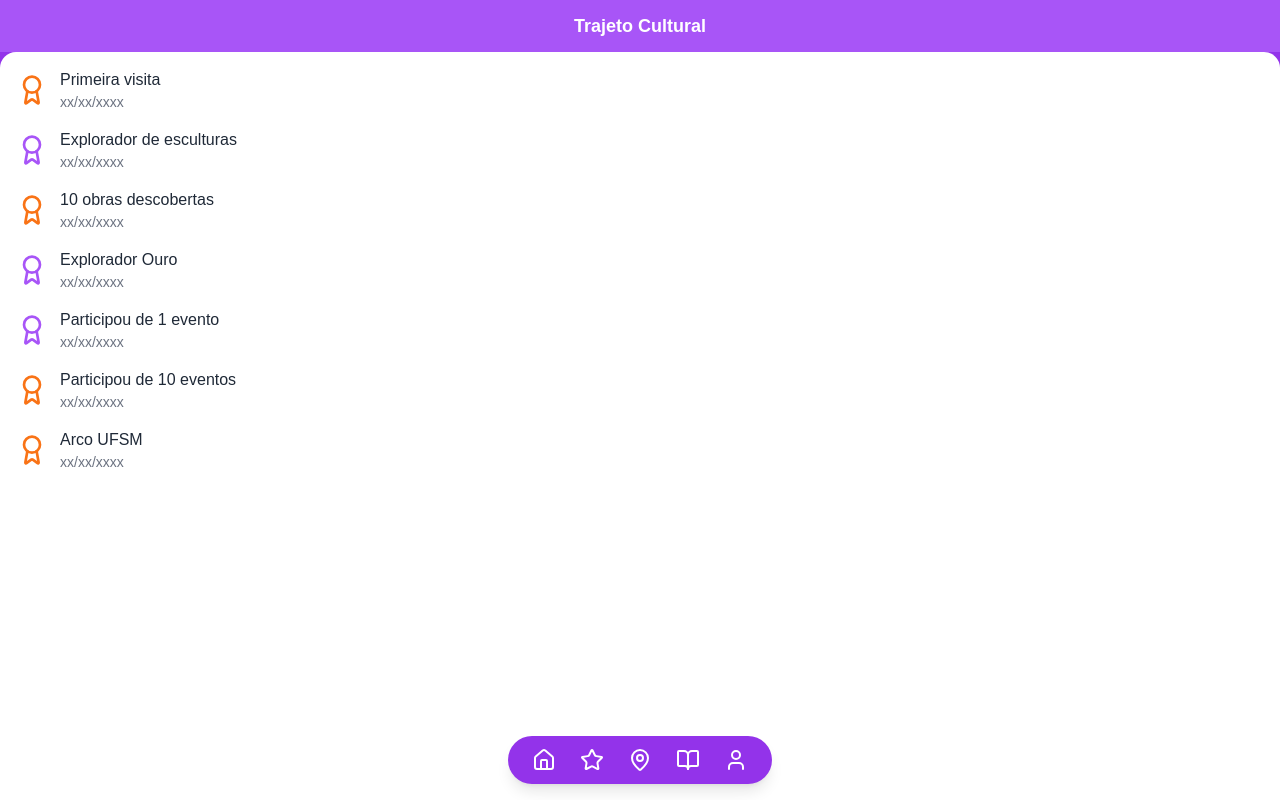
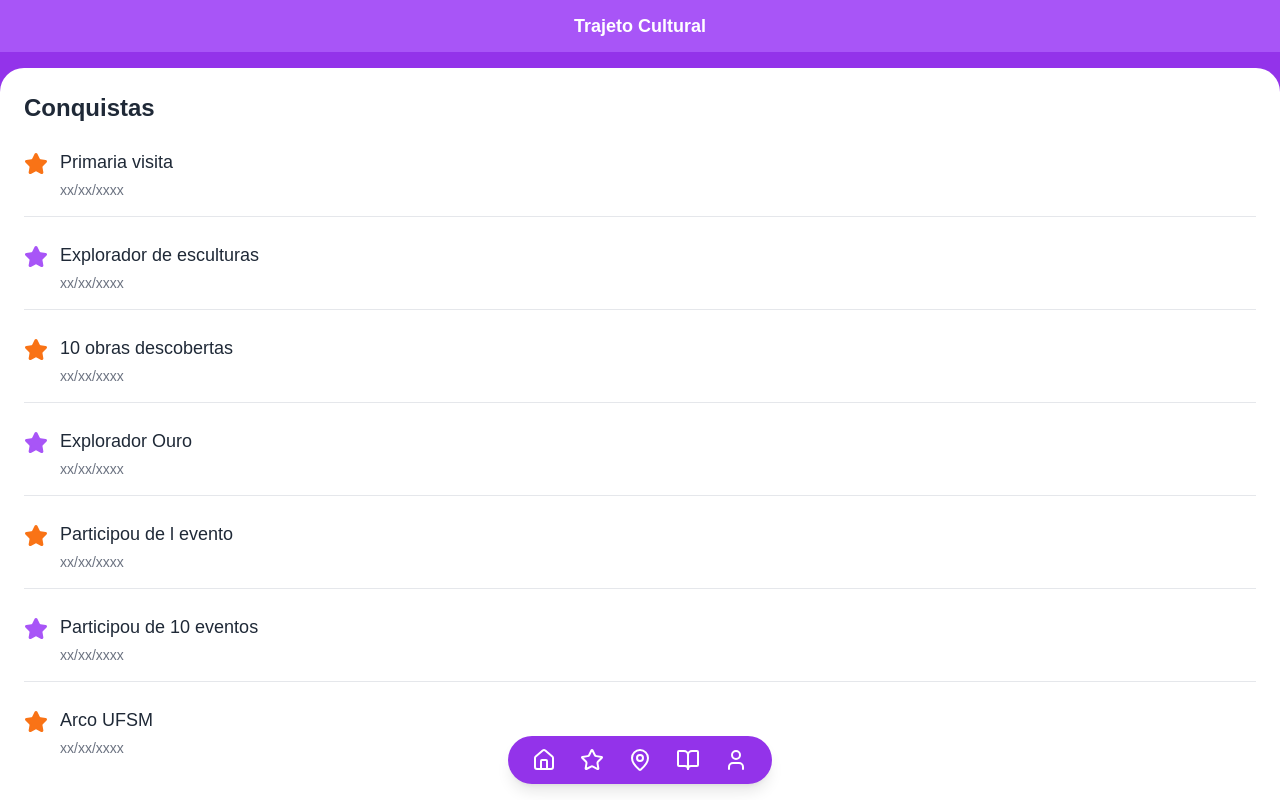
Before and after one commit to elc1074/trajeto-cultural-frontend, a React (Vite) app: page /conquistas in a window 1280 px wide. Built offline with nearby package versions, Linux system fonts and the light colour scheme.

Commit message:
fix: edit conquistas page

```diff
--- a/src/pages/ConquistasPage.jsx
+++ b/src/pages/ConquistasPage.jsx
@@ -1,39 +1,41 @@
 import { Header } from "@/components/containers/Header";
 import { BottomNav } from "@/components/containers/BottomNav";
-import { Award } from "lucide-react";
+import { Star } from "lucide-react";
 
 const achievements = [
-  { title: "Primeira visita", date: "xx/xx/xxxx", color: "text-orange-500" },
-  { title: "Explorador de esculturas", date: "xx/xx/xxxx", color: "text-purple-500" },
-  { title: "10 obras descobertas", date: "xx/xx/xxxx", color: "text-orange-500" },
-  { title: "Explorador Ouro", date: "xx/xx/xxxx", color: "text-purple-500" },
-  { title: "Participou de 1 evento", date: "xx/xx/xxxx", color: "text-purple-500" },
-  { title: "Participou de 10 eventos", date: "xx/xx/xxxx", color: "text-orange-500" },
-  { title: "Arco UFSM", date: "xx/xx/xxxx", color: "text-orange-500" },
+  { title: "Primaria visita", date: "xx/xx/xxxx" },
+  { title: "Explorador de esculturas", date: "xx/xx/xxxx" },
+  { title: "10 obras descobertas", date: "xx/xx/xxxx" },
+  { title: "Explorador Ouro", date: "xx/xx/xxxx" },
+  { title: "Participou de l evento", date: "xx/xx/xxxx" },
+  { title: "Participou de 10 eventos", date: "xx/xx/xxxx" },
+  { title: "Arco UFSM", date: "xx/xx/xxxx" },
 ];
 
 const ConquistasPage = () => {
   return (
-    <div className="h-screen flex flex-col bg-purple-600 relative">
-      {/* Cabeçalho */}
+    <div className="min-h-screen flex flex-col bg-purple-600 relative">
       <Header section="Conquistas" />
 
-      {/* Conteúdo arredondado branco */}
-      <div className="flex-1 bg-white rounded-t-2xl p-4 overflow-y-auto">
-        <ul className="space-y-4">
+      <div className="flex-1 bg-white rounded-t-3xl p-6 overflow-y-auto mt-4">
+        <h1 className="text-2xl font-bold text-gray-800 mb-6">Conquistas</h1>
+
+        <ul className="space-y-6">
           {achievements.map((item, idx) => (
-            <li key={idx} className="flex items-center gap-3">
-              <Award className={`w-8 h-8 ${item.color}`} />
+            <li key={idx} className="flex items-start border-b border-gray-200 pb-4 last:border-b-0">
+              <Star
+                className={`w-6 h-6 mt-1 mr-3 ${idx % 2 === 0 ? 'text-orange-500' : 'text-purple-500'}`}
+                fill={idx % 2 === 0 ? '#f97316' : '#a855f7'}
+              />
               <div>
-                <p className="font-medium text-gray-800">{item.title}</p>
-                <p className="text-sm text-gray-500">{item.date}</p>
+                <p className="font-medium text-gray-800 text-lg">{item.title}</p>
+                <p className="text-sm text-gray-500 mt-1">{item.date}</p>
               </div>
             </li>
           ))}
         </ul>
       </div>
 
-      {/* Navegação inferior */}
       <BottomNav />
     </div>
   );
```
